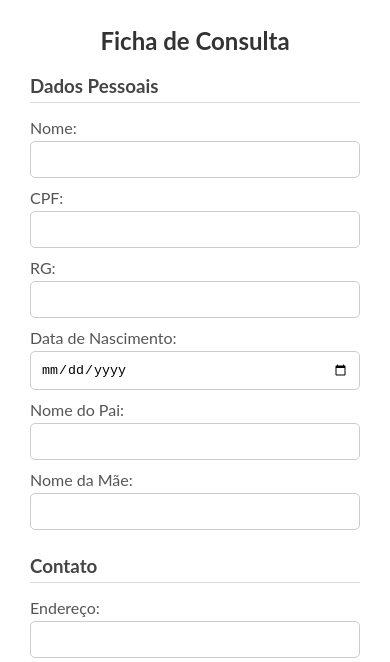
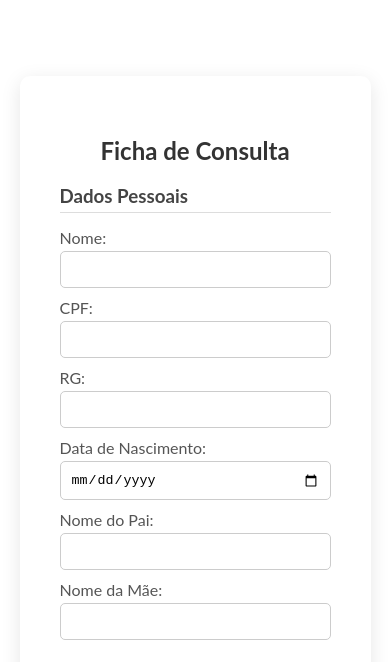
Before and after one commit to itadevwebpy/Nandson, a plain HTML site: page avaliacao.html in a window 390 px wide. Shown: the part 74-736 px from the top of the page. Drawn offline with nearby package versions, Linux system fonts and the light colour scheme.

Commit message:
Update style.css

```diff
--- a/style.css
+++ b/style.css
@@ -8,12 +8,12 @@ iframe {
 body {
   margin: 0;
   padding: 0;
-    overflow: hidden;
   font-family: 'Lato', sans-serif;
+  overflow-x: hidden;
 }
 
 html {
-    height: 100vh;
+  min-height: 100vh;
   width: 100vw;
 }
 
@@ -31,6 +31,7 @@ iframe {
   display: flex;
   align-items: center;
   justify-content: center;
+  z-index: 1000;
 }
 
 header h1 {
@@ -47,7 +48,7 @@ iframe {
   bottom: 25px;
   left: 50%;
   transform: translateX(-50%);
-    width: 100vh;
+  width: 100vw;
   max-width: 760px;
   background-color: #000000;
   color: white;
@@ -87,10 +88,6 @@ iframe {
 
 /* === MOBILE === */
 @media (max-width: 760px) {
-    body {
-      overflow: hidden;
-    }
-
   iframe {
     display: flex;
     max-width: 100vw;
@@ -104,11 +101,10 @@ iframe {
     align-items: center;
     padding: 10px 20px;
     gap: 10px;
-      width: 100VW;
+    width: 100vw;
     max-width: 100vw;
     transform: none;
     left: 0;
-
   }
 
   .footer .social,
@@ -125,12 +121,15 @@ iframe {
 
 /* === FORMULÁRIO === */
 .form-container {
+  display: block;
   background: #fff;
   border-radius: 10px;
-    padding: 30px;
-    max-width: 100vh;
-    margin: auto;
+  padding: 40px;
+  width: 90%;
+  max-width: 600px;
+  margin: 100px auto; /* margem no topo pra evitar o header */
   box-shadow: 0 5px 20px rgba(0, 0, 0, 0.1);
+  box-sizing: border-box;
 }
 
 h2 {
```
Lines whose indentation alone changed are shown as unchanged.
